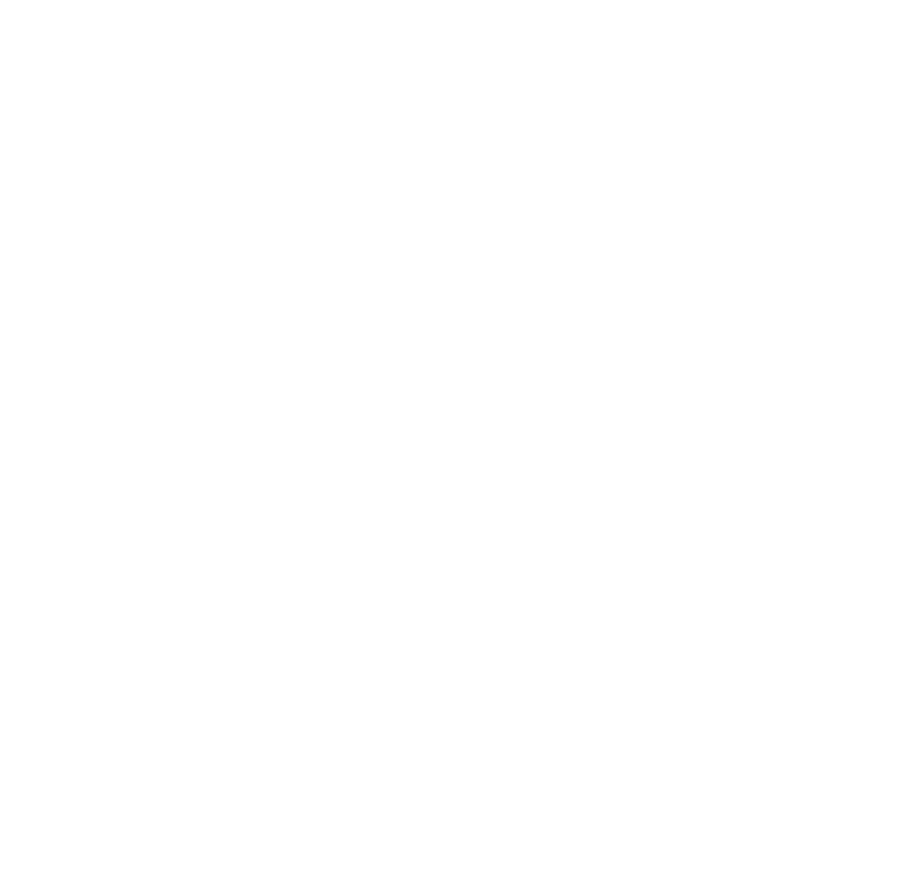
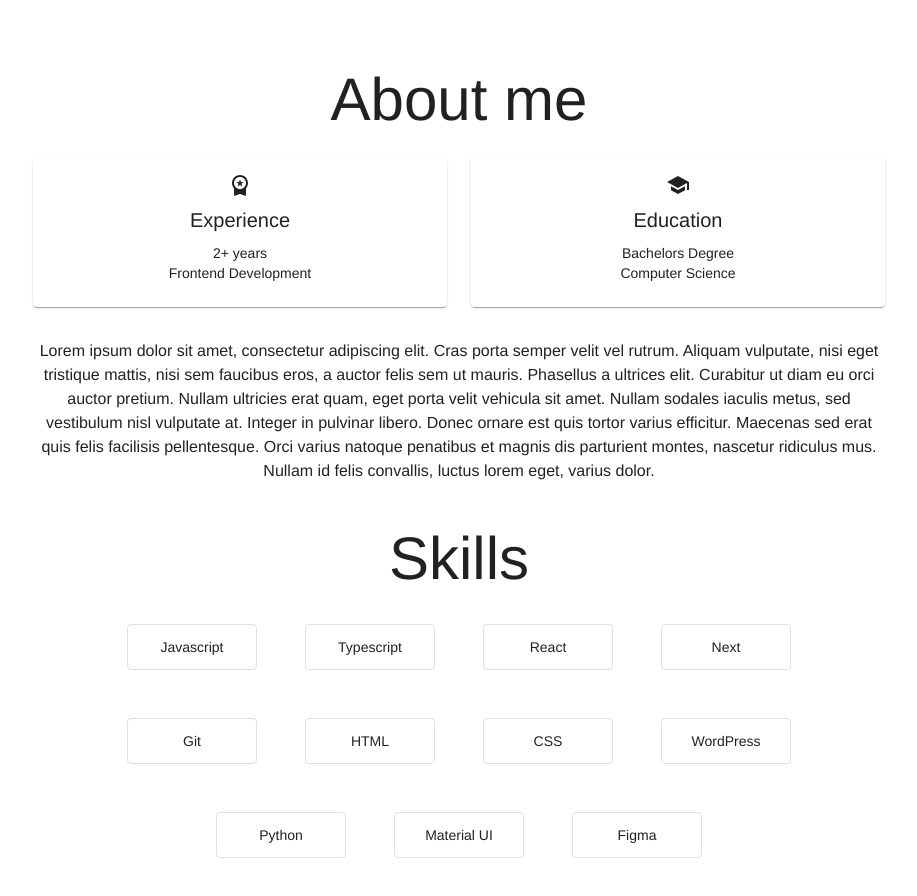
Before and after one commit to mohamedstt/my-portfolio, a React (Vite) app: page / in a window 1280 px wide. Shown: the part 800-1696 px from the top of the page, without its empty margins (181-1098 px from the left). Before the commit the page ends 884 px from the top, so only its background shows below. Built offline with nearby package versions, Linux system fonts and the light colour scheme.

Commit message:
feat: created About component

```diff
--- a/src/pages/Home/Home.tsx
+++ b/src/pages/Home/Home.tsx
@@ -1,4 +1,5 @@
 import NavBar from "../../components/NavBar/NavBar"
+import About from "./sections/About/About"
 import Hero from "./sections/Hero/Hero"
 
 const Home = () => {
@@ -6,6 +7,7 @@
       <>
         <NavBar/>
         <Hero/>
+        <About/>
       </>
     )
   }
--- /dev/null
+++ b/src/pages/Home/sections/About/About.tsx
@@ -0,0 +1,79 @@
+import React from 'react';
+import { Box, Container, Grid, styled, Typography, Card, CardContent } from "@mui/material";
+import WorkspacePremiumIcon from '@mui/icons-material/WorkspacePremium';
+import SchoolIcon from '@mui/icons-material/School';
+
+const AboutSection = styled('section')(({ theme }) => ({
+  padding: theme.spacing(8, 0),
+  textAlign: 'center'
+}));
+
+const SkillBox = styled(Box)(({ theme }) => ({
+  padding: theme.spacing(1.5),
+  border: `1px solid ${theme.palette.divider}`,
+  borderRadius: theme.shape.borderRadius,
+  margin: theme.spacing(1),
+  width: "130px",
+}));
+
+const About: React.FC = () => {
+  return (
+    <AboutSection>
+      <Container maxWidth="md">
+        <Typography variant="h2" gutterBottom>About me</Typography>
+
+        <Grid container spacing={3} justifyContent="center">
+          <Grid item xs={12} sm={6}>
+            <Card>
+              <CardContent>
+
+                <WorkspacePremiumIcon/>
+                <Typography variant="h6" gutterBottom>Experience</Typography>
+                <Typography variant="body2">2+ years</Typography>
+                <Typography variant="body2">Frontend Development</Typography>
+              </CardContent>
+            </Card>
+          </Grid>
+          <Grid item xs={12} sm={6}>
+            <Card>
+              <CardContent>
+                <SchoolIcon/>
+                <Typography variant="h6" gutterBottom>Education</Typography>
+                <Typography variant="body2">Bachelors Degree</Typography>
+                <Typography variant="body2">Computer Science</Typography>
+              </CardContent>
+            </Card>
+          </Grid>
+        </Grid>
+
+        <Box mt={4}>
+          <Typography variant="body1" paragraph>
+            Lorem ipsum dolor sit amet, consectetur adipiscing elit. Cras porta semper velit vel rutrum.
+            Aliquam vulputate, nisi eget tristique mattis, nisi sem faucibus eros, a auctor felis sem ut mauris.
+            Phasellus a ultrices elit. Curabitur ut diam eu orci auctor pretium. Nullam ultricies erat quam,
+            eget porta velit vehicula sit amet. Nullam sodales iaculis metus, sed vestibulum nisl vulputate at.
+            Integer in pulvinar libero. Donec ornare est quis tortor varius efficitur.
+            Maecenas sed erat quis felis facilisis pellentesque.
+            Orci varius natoque penatibus et magnis dis parturient montes, nascetur ridiculus mus.
+            Nullam id felis convallis, luctus lorem eget, varius dolor.
+          </Typography>
+        </Box>
+
+        <Box mt={5}>
+          <Typography variant="h2" gutterBottom>Skills</Typography>
+          <Grid container spacing={4} justifyContent="center">
+            {['Javascript', 'Typescript', 'React', 'Next', 'Git', 'HTML', 'CSS', 'WordPress', 'Python', 'Material UI', 'Figma'].map((skill, index) => (
+              <Grid item key={index}>
+                <SkillBox>
+                  <Typography variant="body2">{skill}</Typography>
+                </SkillBox>
+              </Grid>
+            ))}
+          </Grid>
+        </Box>
+      </Container>
+    </AboutSection>
+  );
+};
+
+export default About;
```
